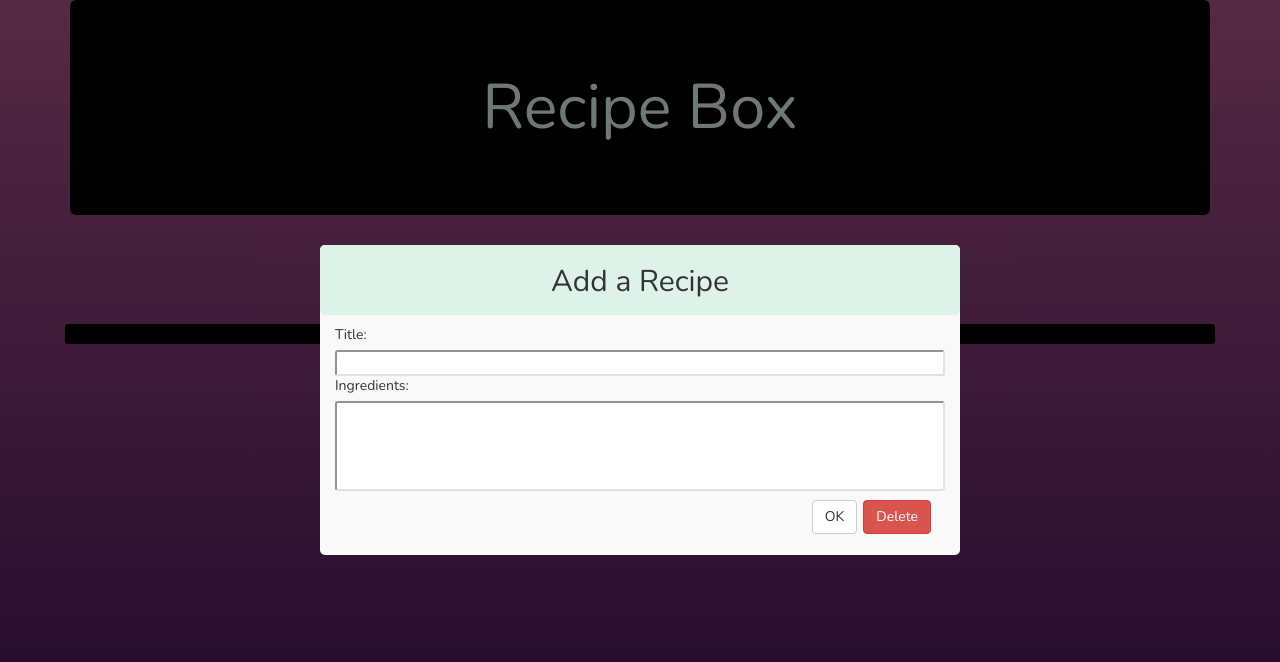
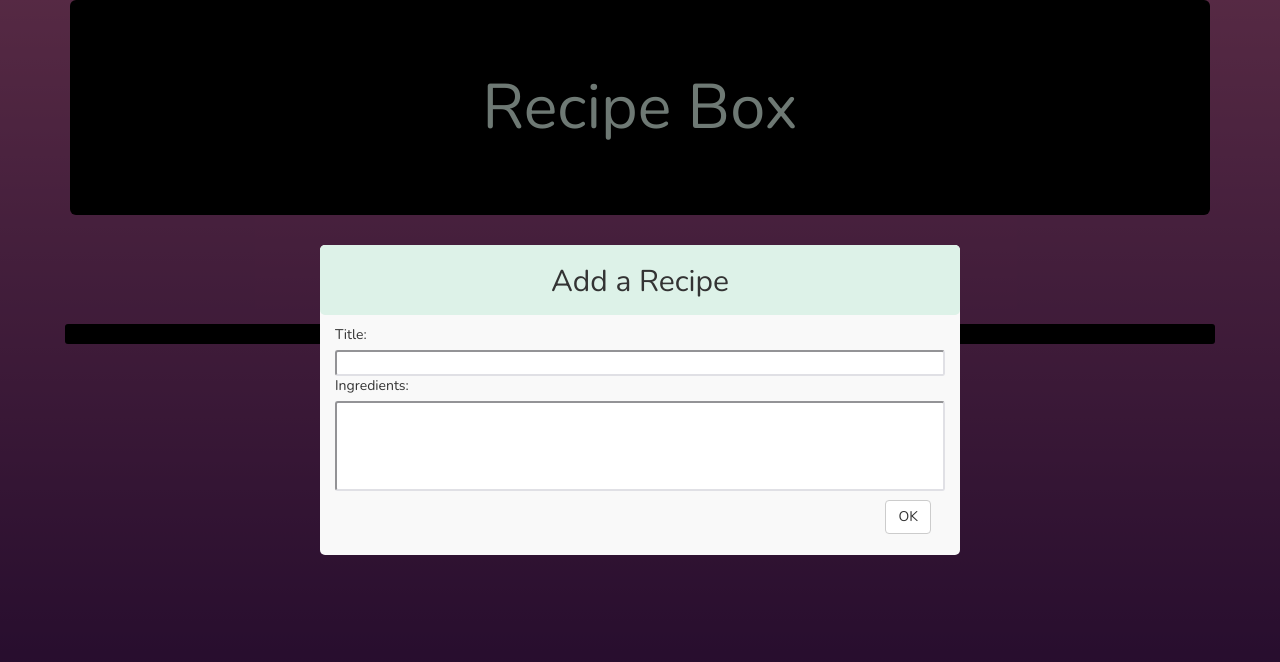
Before and after one commit to ruthcodes/recipe-box, a React (Create React App) app: page / in a window 1280 px wide. Both pictures are taken after a click on the button "Add a Recipe". Shown: the top 662 px of the page. Built offline with nearby package versions, Linux system fonts and the light colour scheme.

Commit message:
Made both name and ingredients stateful (value and onChange)

```diff
--- a/src/Form.js
+++ b/src/Form.js
@@ -11,10 +11,10 @@ export function Form(props) {
         <input type="text" onChange={props.nameChange} value={props.name} />
         <br/>
         Ingredients:<br/>
-        <textarea type="text" onChange={props.ingredientsChange}/>
+        <textarea type="text" onChange={props.ingredientsChange} value={props.ingredients}/>
         <Row>
           <Col className="popFoot ok" xs={0} sm={6} md={8} lg={8} xl={10}></Col>
-          <Col className="popFoot delete" xs={12} sm={6} md={4} lg={4} xl={2}><Button onClick={props.submitForm}>OK</Button><Button className="btn-danger">Delete</Button></Col>
+          <Col className="popFoot delete" xs={12} sm={6} md={4} lg={4} xl={2}><Button onClick={props.submitForm}>OK</Button></Col>
         </Row>
       </form>
     );
--- a/src/Popup.js
+++ b/src/Popup.js
@@ -13,7 +13,7 @@ export function Popup(props) {
               <Col className="popHead" xs={12} sm={12} md={12} lg={12} xl={12}><h2>{props.text}</h2></Col>
             </Row>
             <Row>
-              <Form nameChange={props.nameChange} ingredientsChange={props.ingredientsChange} submitForm={props.submitForm} name={props.nameInput}/>
+              <Form nameChange={props.nameChange} ingredientsChange={props.ingredientsChange} submitForm={props.submitForm} name={props.nameInput} ingredients={props.ingredientsInput}/>
             </Row>
         </div>
       </div>
```
